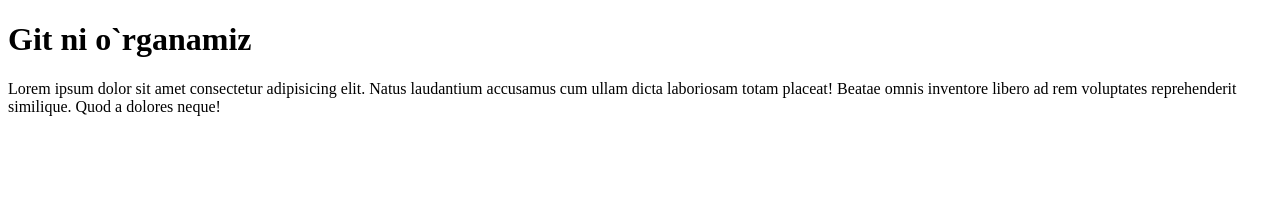
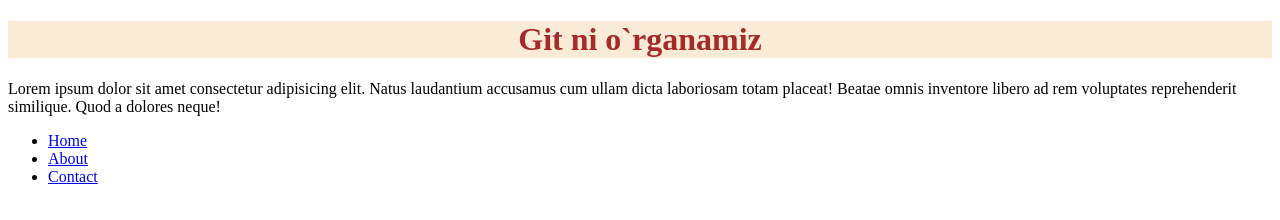
Before and after one commit to ilhomuz/testing, a plain HTML site: page index.html in a window 1280 px wide. Drawn offline with Linux system fonts and the light colour scheme.

Commit message:
ul,li,css

```diff
--- a/css/main.css
+++ b/css/main.css
@@ -0,0 +1,9 @@
+h1{
+    text-align: center;
+    background-color: antiquewhite;
+    color: brown;
+}
+
+ul, li{
+    text-decoration: none;
+}
--- a/index.html
+++ b/index.html
@@ -12,6 +12,12 @@
         <h1>Git ni o`rganamiz</h1>
         <p>Lorem ipsum dolor sit amet consectetur adipisicing elit. Natus laudantium accusamus cum ullam dicta laboriosam totam placeat! Beatae omnis inventore libero ad rem voluptates reprehenderit similique. Quod a dolores neque!</p>
     </header>
-
+    <nav>
+        <ul>
+            <li><a href="#">Home</a></li>
+            <li><a href="#">About</a></li>
+            <li><a href="#">Contact</a></li>
+        </ul>
+    </nav>
 </body>
 </html>
```
